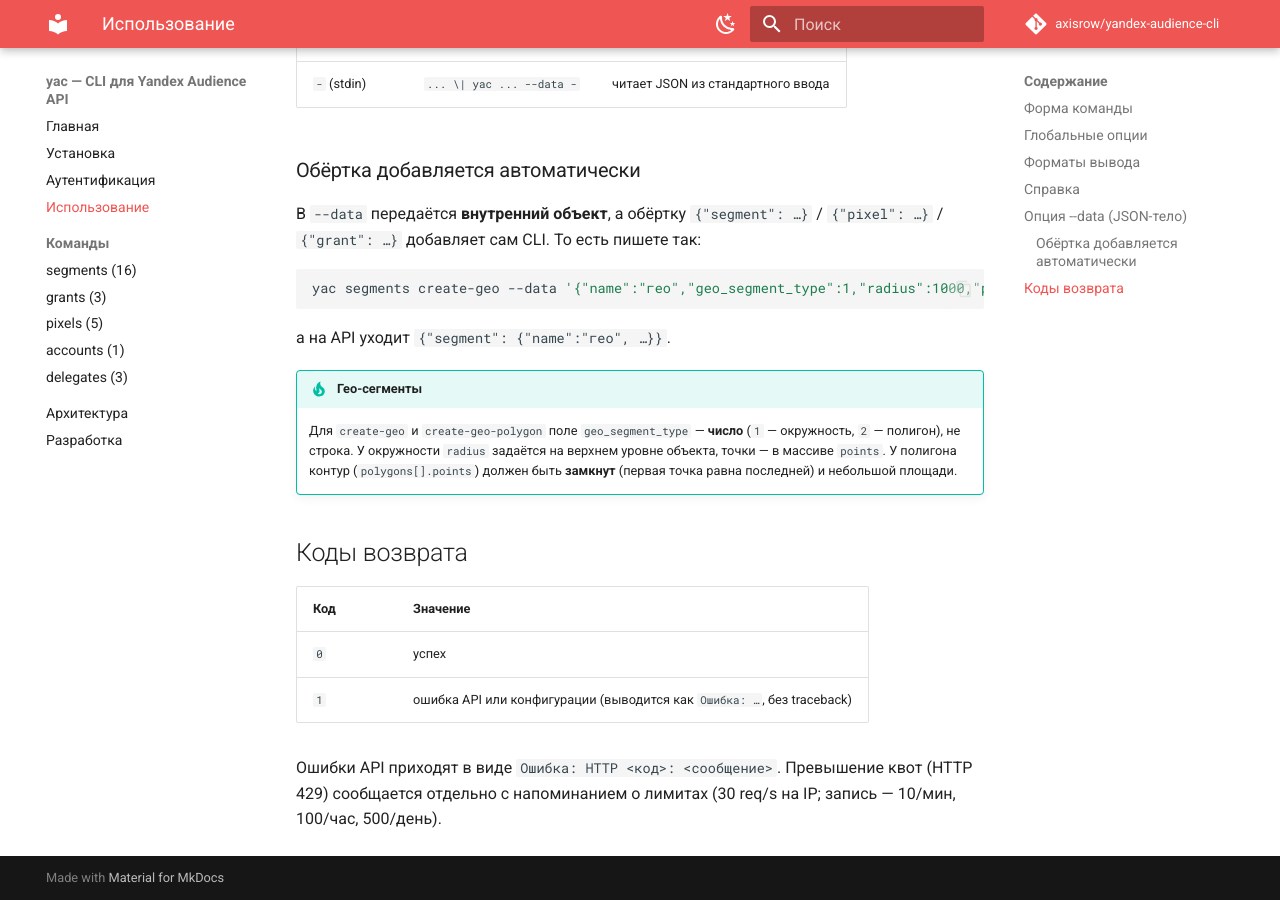
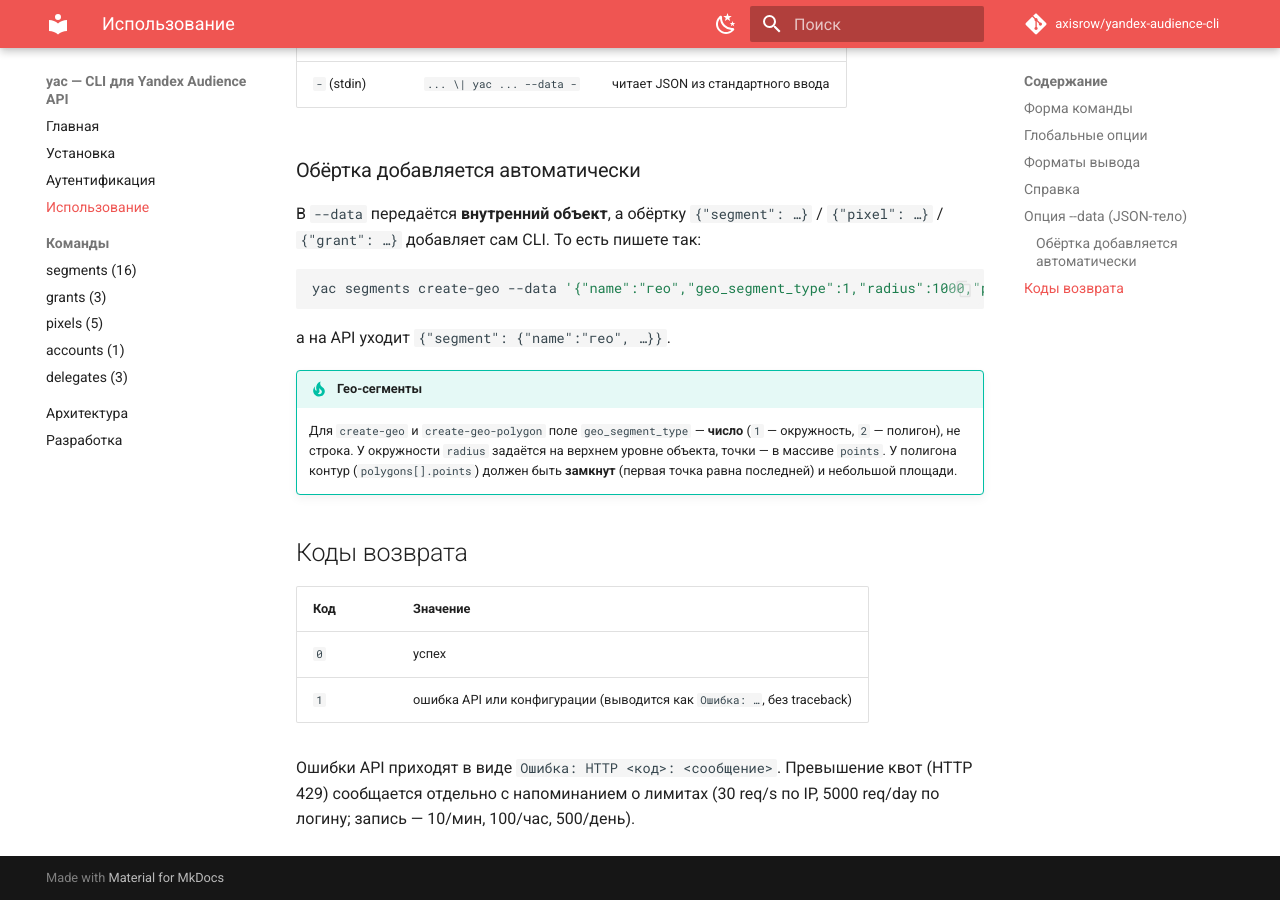
Before and after one commit to axisrow/yandex-audience-cli, an MkDocs documentation site: the page built from docs/usage.md, in a window 1280 px wide and 900 px high, scrolled down 1483 px. Built offline with MkDocs 1.6.1 and Material for MkDocs 9.7.7, drawn with Linux system fonts in a browser that asks for light colours; comment, search, counter and statistics services are not loaded.

Commit message:
chore(docs): применить отложенные minor-находки ревью перед мерджем
Финальный cleanup-проход (шаг 6.5 cycle-review):
- usage.md: дополнить лимиты 429 полным сообщением из client.py (5000 req/day по логину);
- pyproject: добавить black в [dev] — development.md ссылается на него, но он не ставился;
- development.md: пояснить «30 проверок > 28 эндпоинтов» (часть команд в нескольких сценариях);
- README: добавить раздел про scripts/live_smoke.sh с предупреждением о мутациях (issue #6),
  поправить путь tests/unit/test_registry_coverage.py.

Co-Authored-By: Claude Opus 4.8 (1M context) <noreply@anthropic.com>

```diff
--- a/docs/usage.md
+++ b/docs/usage.md
@@ -77,4 +77,5 @@ yac segments create-geo --data '{"name":"гео","geo_segment_type":1,"radius":1
 | `1` | ошибка API или конфигурации (выводится как `Ошибка: …`, без traceback) |
 
 Ошибки API приходят в виде `Ошибка: HTTP <код>: <сообщение>`. Превышение квот (HTTP 429)
-сообщается отдельно с напоминанием о лимитах (30 req/s на IP; запись — 10/мин, 100/час, 500/день).
+сообщается отдельно с напоминанием о лимитах (30 req/s по IP, 5000 req/day по логину;
+запись — 10/мин, 100/час, 500/день).
--- a/pyproject.toml
+++ b/pyproject.toml
@@ -22,6 +22,7 @@ dev = [
     "pytest>=8.0",
     "pytest-mock>=3.12",
     "respx>=0.21",
+    "black>=24.0",
 ]
 # Документация (GitHub Pages). Отдельная группа, чтобы тесты не зависели от доков.
 docs = [
```
Also changed, not shown: README.md (+10 -1 lines), docs/development.md (+1 -0 lines).
